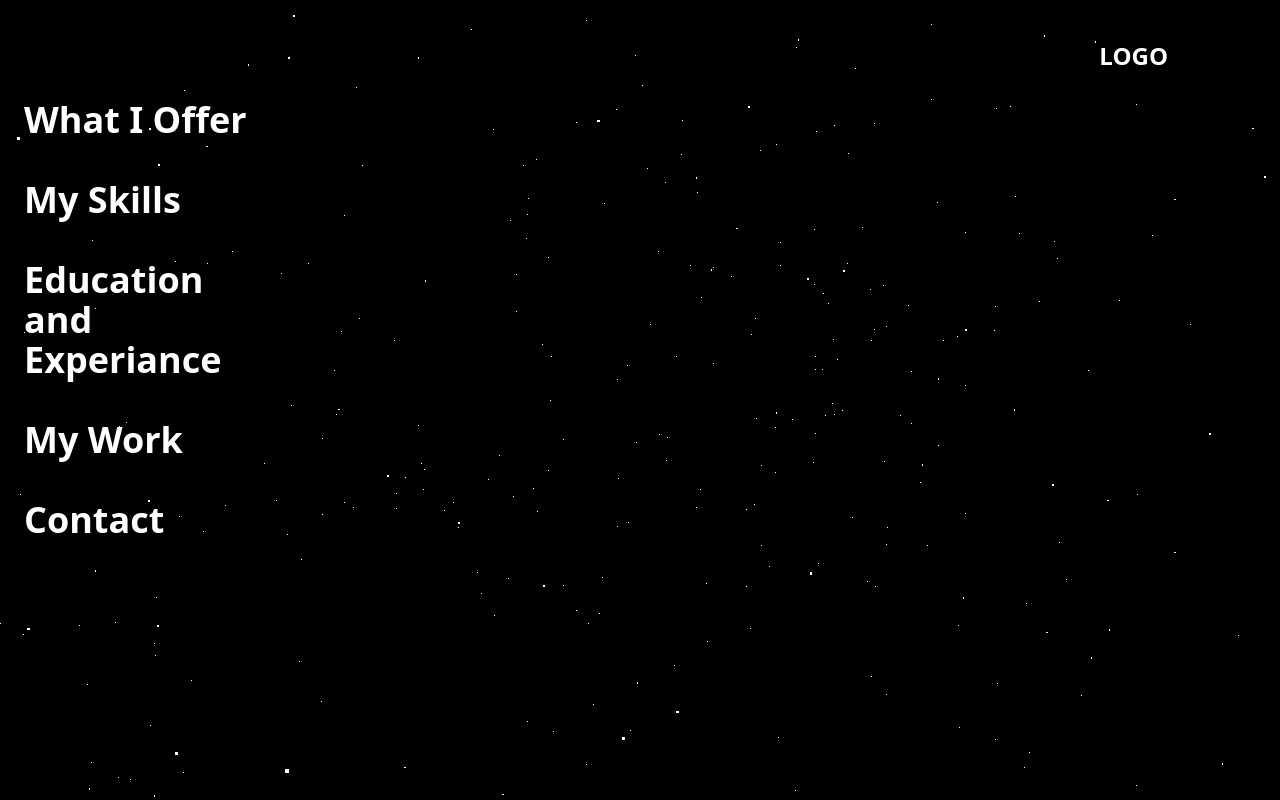
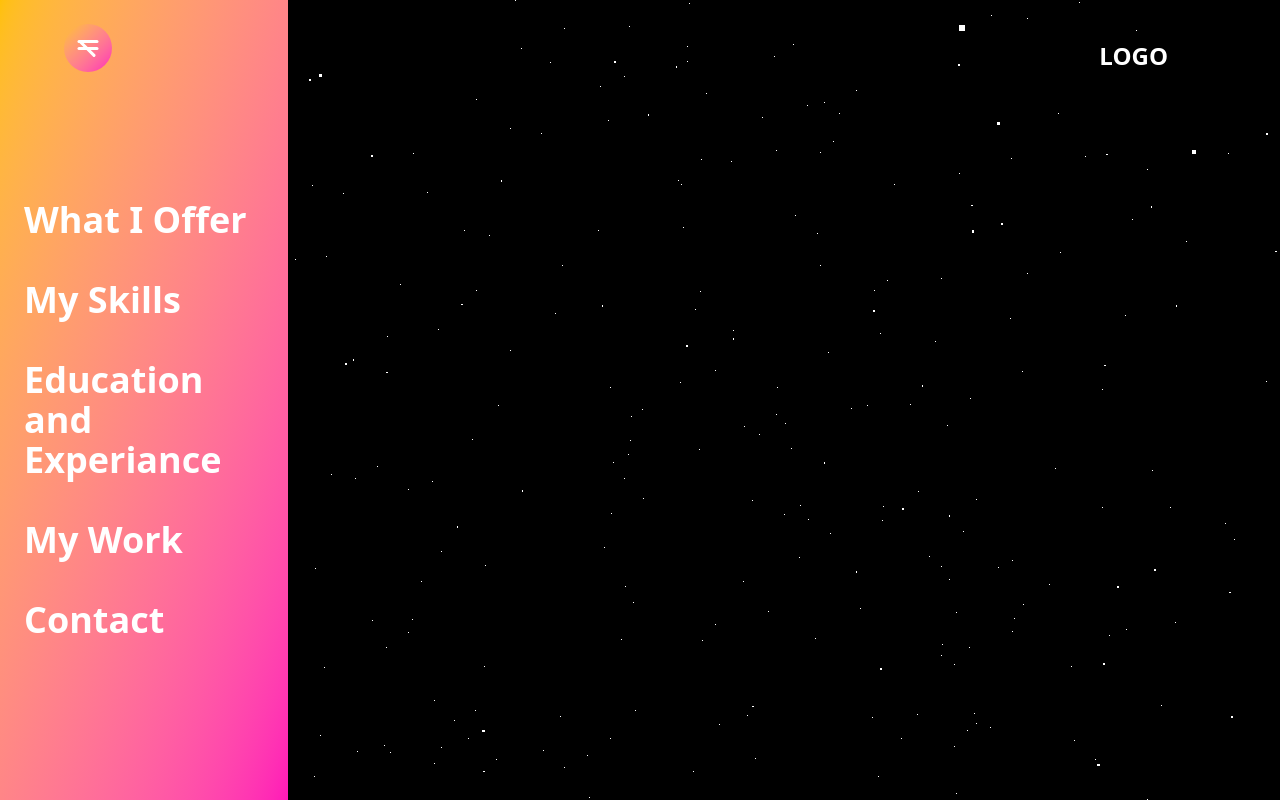
Before and after one commit to tejayy/Animated-React-Protfolio, a React (Vite) app: page / in a window 1280 px wide. Both pictures are taken after a click on the button 88 px from the left and 48 px from the top of the page. Built offline with nearby package versions, Linux system fonts and the light colour scheme.

Commit message:
fixed navbar button

```diff
--- a/src/components/NavBar.jsx
+++ b/src/components/NavBar.jsx
@@ -1,15 +1,15 @@
 import {useAnimate, stagger, motion, transform} from "framer-motion";
 import {useEffect, useState} from "react";
 
-const Path = (props) => {
-  <Path
+const Path = (props) => (
+  <path
     fill="transparent"
     strokeWidth="3"
     stroke="white"
     strokeLinecap="round"
     {...props}
-  />;
-};
+  />
+);
 export default function NavBar() {
   const [isOpen, setIsOpen] = useState(false);
   const [scope, animate] = useAnimate();
@@ -43,8 +43,9 @@ export default function NavBar() {
         {d: isOpen ? "M 3 16.5 L 17 2.5" : "M 2 2.5 L 20 2.5"},
         {at: "<"},
       ],
+      ["path.middle", {opacity: isOpen ? 0 : 1}, {at: "<"}],
       [
-        "path.middle",
+        "path.bottom",
         {d: isOpen ? "M 3 2.5 L 17 16.346" : "M 2 16.346 L 20 16.346"},
         {at: "<"},
       ],
@@ -72,10 +73,7 @@ export default function NavBar() {
       <div ref={scope} className="relative">
         <button
           onClick={() => setIsOpen(!isOpen)}
-          className="absolute top-4 z-40 left-4 w-12 h-12 rounded-full flex items-center justify-center"
-          style={{
-            backgroundImage: `linear-gradient(to bottom right, var(--color-primary), var(--color-secondary))`,
-          }}>
+          className="absolute top-4 z-40 left-4 w-12 h-12 rounded-full flex items-center justify-center bg-gradient-to-br from-[var(--color-primary)] to-[var(--color-secondary)]">
           <svg width={23} height={18} viewBox="0 0 23 18">
             <Path d="M 2 2.5 L 20 2.5" className="top-0" />
             <Path
@@ -83,13 +81,13 @@ export default function NavBar() {
               opacity="1"
               className="align-middle"
             />
-            <Path d="M 2 16.346 L 20 9.423" className="bottom" />
+            <Path d="M 2 16.346 L 20 16.346" className="bottom" />
           </svg>
         </button>
         <nav
-          className={`fixed top-9 left-0 h-full w-72 z-30 items-center bg-gradient-to-br from-primary to-secondary transform ${
+          className={`fixed top-0 left-0 h-full w-72 z-30 flex items-center bg-gradient-to-br from-[var(--color-primary)] to-[var(--color-secondary)] transform ${
             isOpen ? "translate-x-0" : "-translate-x-full"
-          } transition-transform duraction-300`}>
+          } transition-transform duration-300`}>
           <ul className="flex flex-col p-6">
             {NavItems.map((item) => (
               <li key={item.id} className="text-white text-4xl font-bold mt-10">
--- a/src/components/ThreeBackground.jsx
+++ b/src/components/ThreeBackground.jsx
@@ -36,8 +36,8 @@ export default function ThreeBackground() {
     const handleMouseMove = (e) => {
       const mouseX = (e.clientX / window.innerWidth) * 2 - 1;
       const mouseY = -(e.clientY / window.innerHeight) * 2 + 1;
-      starField.rotation.x += mouseY * 0.1;
-      starField.rotation.y += mouseX * 0.1;
+      starField.rotation.x += mouseY * 0.02;
+      starField.rotation.y += mouseX * 0.02;
     };
 
     window.addEventListener("mousemove", handleMouseMove);
@@ -56,8 +56,8 @@ export default function ThreeBackground() {
     //Render loop
     const animate = () => {
       requestAnimationFrame(animate);
-      starField.rotation.x += 0.001;
-      starField.rotation.y += 0.001;
+      starField.rotation.x += 0.0003;
+      starField.rotation.y += 0.0003;
       renderer.render(scene, camera);
     };
 
--- a/src/index.css
+++ b/src/index.css
@@ -4,10 +4,6 @@
 @import "tailwindcss";
 
 @theme {
-  --color-primary: '#FFC107'
-  --color-secondary: '#FF18B8'
+  --color-primary: #ffc107;
+  --color-secondary: #ff18b8;
 }
-
-/* body {
-  font-family: "Josefin Sans";
-} */
```
